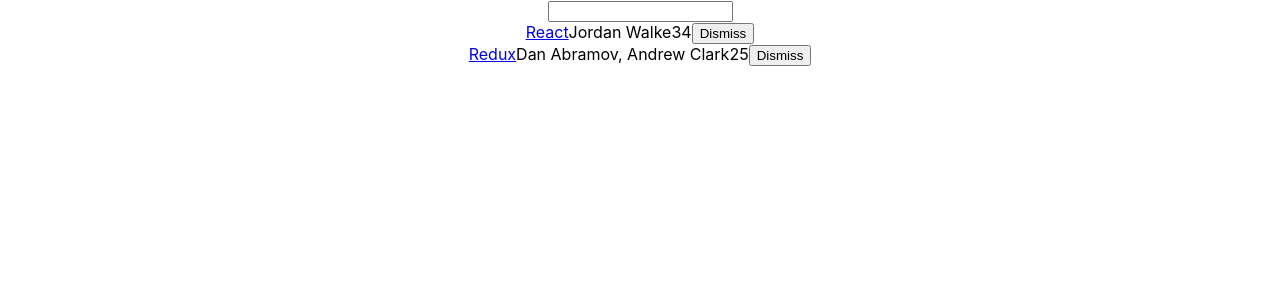
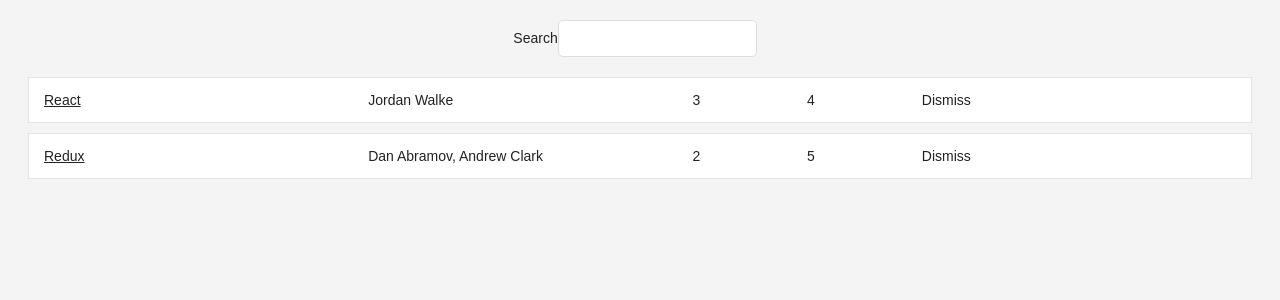
Before and after one commit to xdcarp/firstreact, a React (Create React App) app in the folder hackernews/: page / in a window 1280 px wide. Shown: the top 300 px of the page. Built offline with nearby package versions, Linux system fonts and the light colour scheme.

Commit message:
Capitulos anteriores al uso de la API

```diff
--- a/hackernews/src/App.css
+++ b/hackernews/src/App.css
@@ -1,32 +1,63 @@
-.App {
+.page{
+  margin: 20px;
+}
+
+.interactions{
   text-align: center;
 }
 
-.App-logo {
-  animation: App-logo-spin infinite 20s linear;
-  height: 40vmin;
+.table{
+  margin: 20px 0;
 }
 
-.App-header {
-  background-color: #282c34;
-  min-height: 100vh;
+.table-header{
   display: flex;
-  flex-direction: column;
-  align-items: center;
-  justify-content: center;
-  font-size: calc(10px + 2vmin);
-  color: white;
+  line-height: 24px;
+  font-size: 16px;
+  padding: 0 10px;
+  justify-content: space-between;
 }
 
-.App-link {
-  color: #61dafb;
+.table-empty{
+  margin: 200px;
+  text-align: center;
+  font-size: 16px;
 }
 
-@keyframes App-logo-spin {
-  from {
-    transform: rotate(0deg);
-  }
-  to {
-    transform: rotate(360deg);
-  }
+.table-row{
+  display: flex;
+  line-height: 24px;
+  white-space: nowrap;
+  margin: 10px 0;
+  padding: 10px;
+  background: #ffffff;
+  border: 1px solid #e3e3e3;
 }
+
+.table-header > span{
+  overflow: hidden;
+  text-overflow: ellipsis;
+  padding: 0 5px;
+}
+
+.table-row > span{
+  overflow: hidden;
+  text-overflow: ellipsis;
+  padding: 0 5px;
+}
+
+.button-inline{
+  border-width: 0;
+  background: transparent;
+  color: inherit;
+  text-align: inherit;
+  -webkit-font-smoothing: inherit;
+  padding: 0;
+  font-size: inherit;
+  cursor: pointer;
+}
+
+.button-active{
+  border-radius: 0;
+  border-bottom: 1px solid #38BB6C;
+}
--- a/hackernews/src/App.js
+++ b/hackernews/src/App.js
@@ -1,6 +1,14 @@
 import React, { Component } from 'react';
 import logo from './logo.svg';
 import './App.css';
+
+const DEFAULT_QUERY = 'redux';
+
+const PATH_BASE = 'https://hn.algolia.com/api/vi';
+const PATH_SEARCH = '/search';
+const PARAM_SEARCH = 'query=';
+
+const url = `${PATH_BASE}${PATH_SEARCH}?${PARAM_SEARCH}${DEFAULT_QUERY}`;
 
 const list = [
   {
@@ -58,32 +66,86 @@
   render() {
     const { searchTerm, list} = this.state;  //destructuring
     return (
-      <div className="App">
+      <div className="page">
+        <div className="interactions">
+          <Search
+            value = {searchTerm}
+            onChange = {this.onSearchChange}
+          >
+            Search
+          </Search>
+        </div>
+          <Table
+            list={list}
+            pattern={searchTerm}
+            onDismiss={this.onDismiss}
+          />
+      </div>
+    );
+  }
+}
+
+function Search({ value, onChange, children }) {
+  return(
     <form>
-          <input type="text" onChange={this.onSearchChange}/>
+      {children}< input
+        type="text"
+        value={value}
+        onChange={onChange} />
     </form>
+  );
+}
+
+function Table ({ list, pattern, onDismiss }){
+  const largeColumn = {
+    width: '40%',
+  };
+
+  const midColumn = {
+    width: '30%',
+  };
+
+  const smallColumn = {
+    width: '10%',
+  };
+
+  return(
+    <div className="table">
       {
-          list.filter(isSearched(searchTerm)).map(item =>
-              <div key={item.objectID}>
-                <span>
+        list.filter(isSearched(pattern))
+        .map( item =>
+            <div key={item.objectID} className="table-row">
+              <span style={midColumn}>
                 <a href={item.url}>{item.title}</a>
               </span>
-                <span>{item.author}</span>
-                <span>{item.num_comments}</span>
-                <span>{item.points}</span>
-                <span>
-                  <button
-                    onClick={ () => this.onDismiss(item.objectID)}
-                    type="button"
-                  >
+              <span style={{width: '30%'}}>{item.author}</span>
+              <span style={smallColumn}>{item.num_comments}</span>
+              <span style={smallColumn}>{item.points}</span>
+              <span style={midColumn}>
+                <Button onClick={ () => onDismiss(item.objectID)} className="button-inline">
                   Dismiss
-                  </button>
+                </Button>
               </span>
             </div>
         )}
     </div>
   );
 }
+
+function Button ({
+  onClick,
+  className = '',
+  children
+}){
+  return (
+    <button
+      onClick = {onClick}
+      className = {className}
+      type = "button"
+    >
+      {children}
+    </button>
+  );
 }
 
 export default App;
--- a/hackernews/src/index.css
+++ b/hackernews/src/index.css
@@ -1,14 +1,44 @@
-body {
-  margin: 0;
-  padding: 0;
-  font-family: -apple-system, BlinkMacSystemFont, "Segoe UI", "Roboto", "Oxygen",
-    "Ubuntu", "Cantarell", "Fira Sans", "Droid Sans", "Helvetica Neue",
-    sans-serif;
-  -webkit-font-smoothing: antialiased;
-  -moz-osx-font-smoothing: grayscale;
+body{
+  color: #222;
+  background: #f4f4f4;
+  font: 400 14px CoreSans, Arial, sans-serif;
 }
 
-code {
-  font-family: source-code-pro, Menlo, Monaco, Consolas, "Courier New",
-    monospace;
+a{
+  color: #222;
 }
+
+a.hover{
+  text-decoration: underline;
+}
+
+ul, li{
+  list-style: none;
+  padding: 0;
+  margin: 0;
+}
+
+input{
+  padding: 10px;
+  border-radius: 5px;
+  outline: none;
+  margin-right: 10px;
+  border: 1px solid #dddddd;
+}
+
+button{
+  padding: 10px;
+  border-radius: 5px;
+  border: 1px solid #dddddd;
+  background: transparent;
+  color: #808080;
+  cursor: pointer;
+}
+
+button:hover{
+  color: #222;
+}
+
+*:focus{
+  outline: none;
+}
```
Lines whose indentation alone changed are shown as unchanged.
